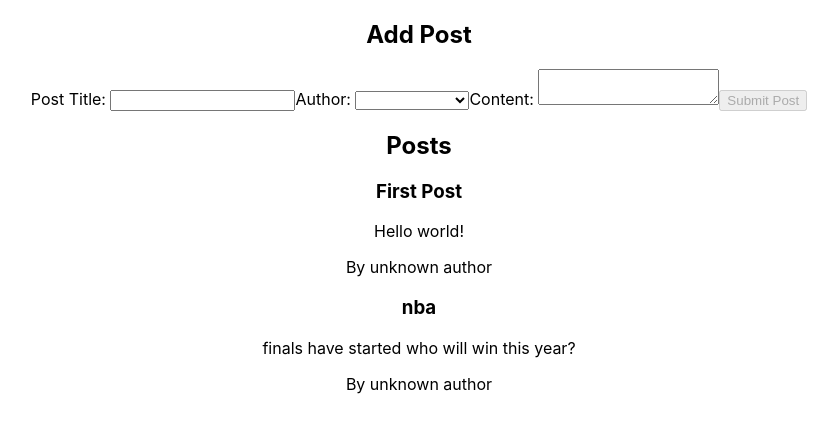
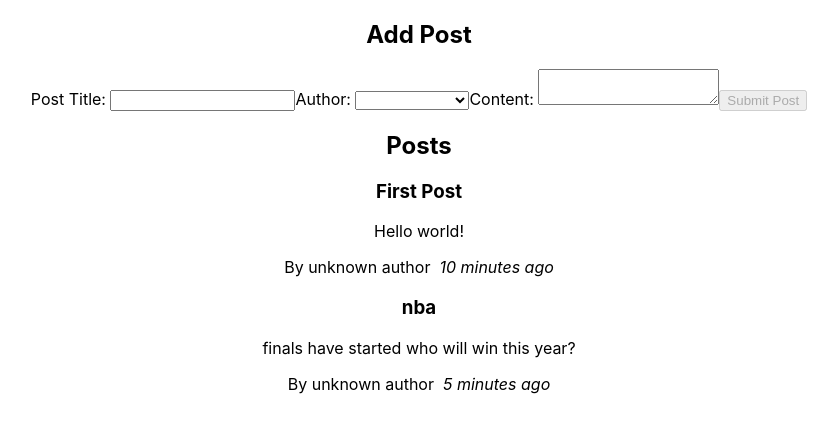
Before and after one commit to dwaynediddy/post-maker, a React (Create React App) app: page / in a window 1280 px wide. Shown: the top 432 px of the page, without its empty margins (221-1059 px from the left). Built offline with nearby package versions, Linux system fonts and the light colour scheme.

Commit message:
added timestamps

```diff
--- a/package.json
+++ b/package.json
@@ -7,6 +7,7 @@
     "@testing-library/jest-dom": "^4.2.4",
     "@testing-library/react": "^9.3.2",
     "@testing-library/user-event": "^7.1.2",
+    "date-fns": "^2.28.0",
     "react": "^18.0.0",
     "react-dom": "^18.0.0",
     "react-redux": "^7.2.3",
--- a/src/features/posts/PostList.js
+++ b/src/features/posts/PostList.js
@@ -1,6 +1,7 @@
 import { useSelector } from 'react-redux'
 import { selectAllPosts } from './postSlice'
 import PostAuthor from '../posts/PostAuthor'
+import TimeAgo from '../posts/TimeAgo'
 
 const PostList = () => {
     const posts = useSelector(selectAllPosts)
@@ -11,6 +12,7 @@
           <p>{post.content.substring(0, 100)}</p>
           <p className="postCredit">
             <PostAuthor userId={post.userId} />
+            <TimeAgo timeStamp={post.date} />
           </p>
       </article>
   ))
--- /dev/null
+++ b/src/features/posts/TimeAgo.js
@@ -0,0 +1,19 @@
+import { parseISO, formatDistanceToNow } from 'date-fns'
+
+import React from 'react'
+
+const TimeAgo = ({ timeStamp }) => {
+    let timeAgo = ''
+    if(timeStamp) {
+        const date = parseISO(timeStamp)
+        const timePeriod = formatDistanceToNow(date)
+        timeAgo = `${timePeriod} ago`
+    }
+  return (
+    <span title={timeStamp}>
+        &nbsp; <i>{timeAgo}</i>
+    </span>
+  )
+}
+
+export default TimeAgo
--- a/src/features/posts/postSlice.js
+++ b/src/features/posts/postSlice.js
@@ -1,8 +1,20 @@
 import { createSlice, nanoid }from '@reduxjs/toolkit'
+import { sub } from 'date-fns'
 
 const initialState = [
-    {id: '1', title: 'First Post', content: 'Hello world!'},
-    {id: '2', title: 'nba', content: 'finals have started who will win this year?'}
+    {
+        id: '1',
+        title: 'First Post',
+        content: 'Hello world!',
+        date: sub(new Date(), {minutes: 10}).toISOString()
+    },
+    {
+        id: '2',
+        title: 'nba',
+        content: 'finals have started who will win this year?',
+        date: sub(new Date(), {minutes: 5}).toISOString()
+
+    }
 ]
 
 const postsSlice = createSlice({
@@ -19,6 +31,7 @@
                         id: nanoid(),
                         title,
                         content,
+                        date: new Date().toISOString(),
                         userId
                     }
                 }
```
Also changed, not shown: 2 other files (tests, documents, lock files or other folders).
